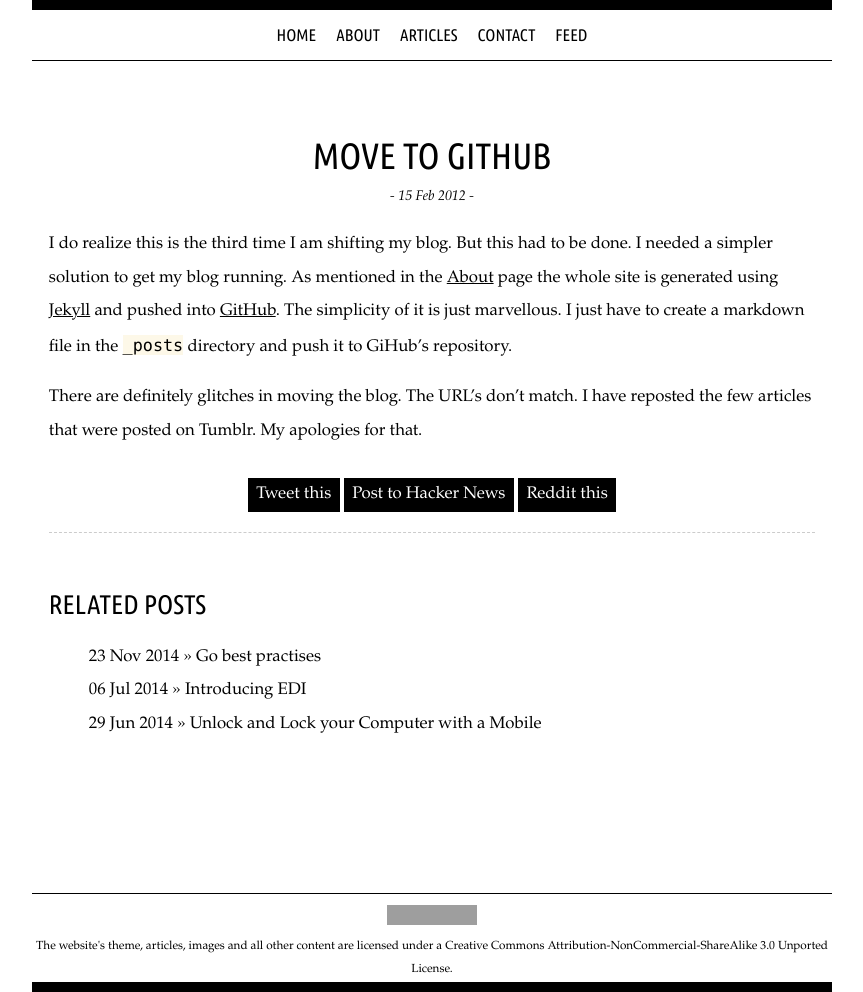
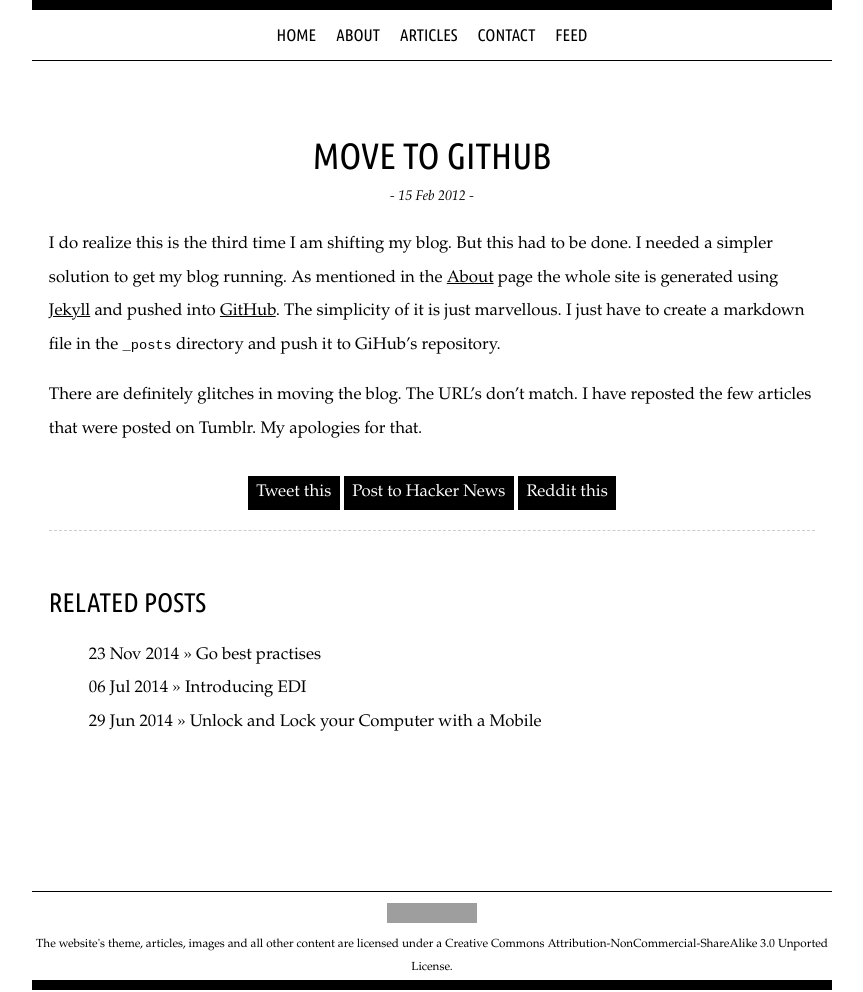
Before and after one commit to satran/satran.github.io, a Jekyll site: the page built from _posts/2012-02-15-move-to-github.md, in a window 1280 px wide. Shown: the whole page, without its empty margins (208-1071 px from the left). Built offline with Jekyll 4.4.1, drawn with Linux system fonts in a browser that asks for light colours; some web fonts are replaced; grey boxes are pictures that could not be loaded.

Commit message:
Removing the highlight for code tags.

```diff
--- a/css/base.css
+++ b/css/base.css
@@ -9,10 +9,6 @@ body{
 }
 a{
 	color: #000000;
-}
-code{
-	font-family: Menlo, "Andale Mono", monospace;
-	background: #FDF8E8;
 }
 pre{
 	background: #FDF8E8;
```
